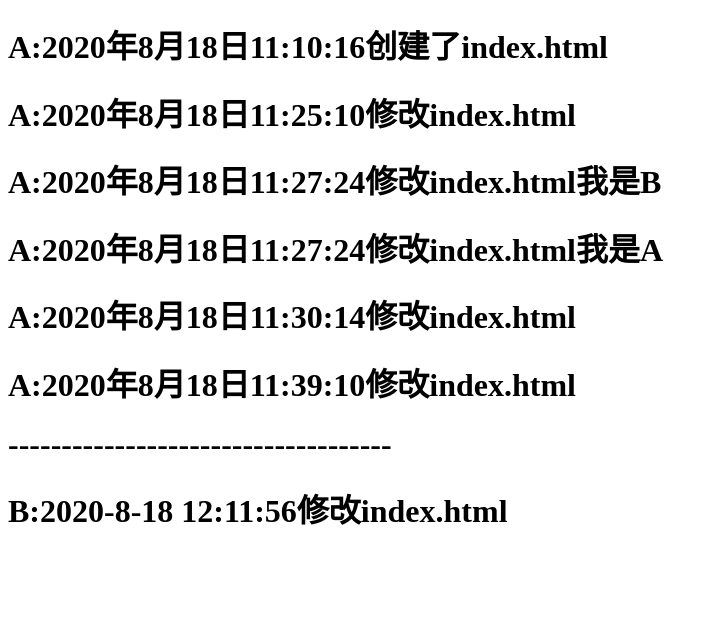
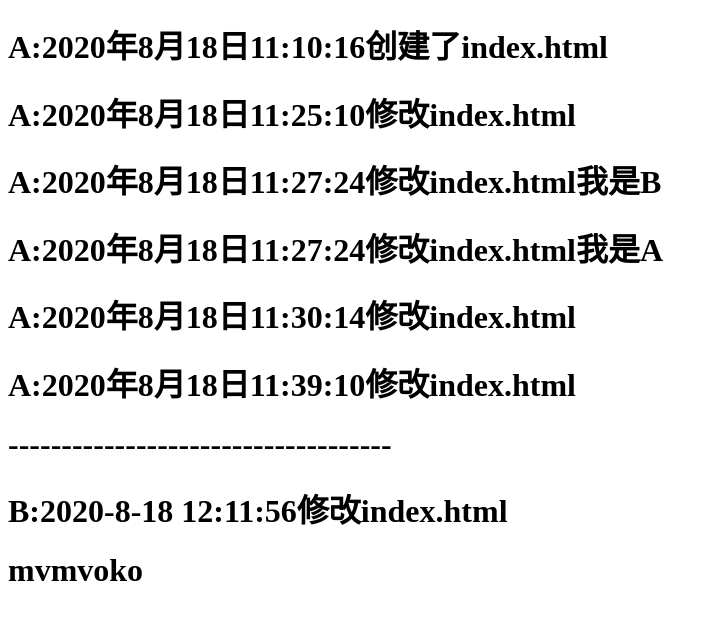
Before and after one commit to LiAiYong2002/code_demo, a website: page index.html in a window 1280 px wide. Shown: the whole page, without its empty margins (0-716 px from the left). Drawn offline with Linux system fonts and the light colour scheme.

Commit message:
最后一次

```diff
--- a/index.html
+++ b/index.html
@@ -14,5 +14,6 @@
     <h1>A:2020年8月18日11:39:10修改index.html</h1>
     <h1>------------------------------------</h1>
     <h1>B:2020-8-18 12:11:56修改index.html</h1>
+    <h1>mvmvoko</h1>
 </body>
 </html>
```
